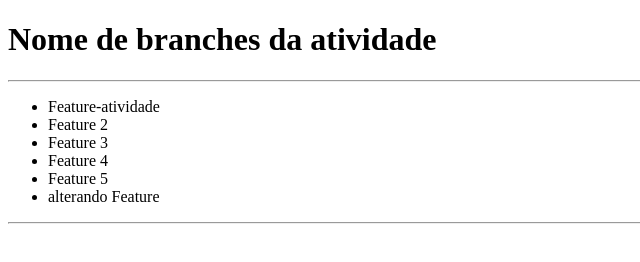
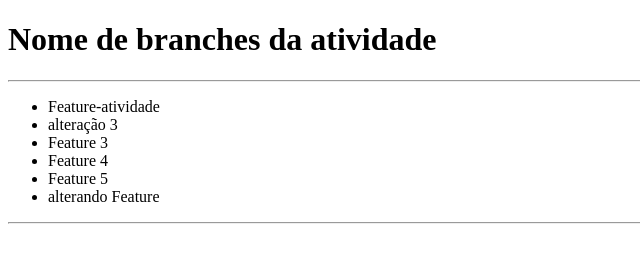
Before and after one commit to DanEstral/TarefaGit, a plain HTML site: page index.html in a window 1280 px wide. Shown: the full height of the page, 0-640 px from the left. Drawn offline with Linux system fonts and the light colour scheme.

Commit message:
salvando novo arquivo 3

```diff
--- a/index.html
+++ b/index.html
@@ -9,7 +9,8 @@
     <hr />
     <ul>
         <li>Feature-atividade</li>
-        <li>Feature 2</li>
+        <li>alteração 3
+        </li>
         <li>Feature 3</li>
 		<li>Feature 4</li>
 		<li>Feature 5</li>
```
